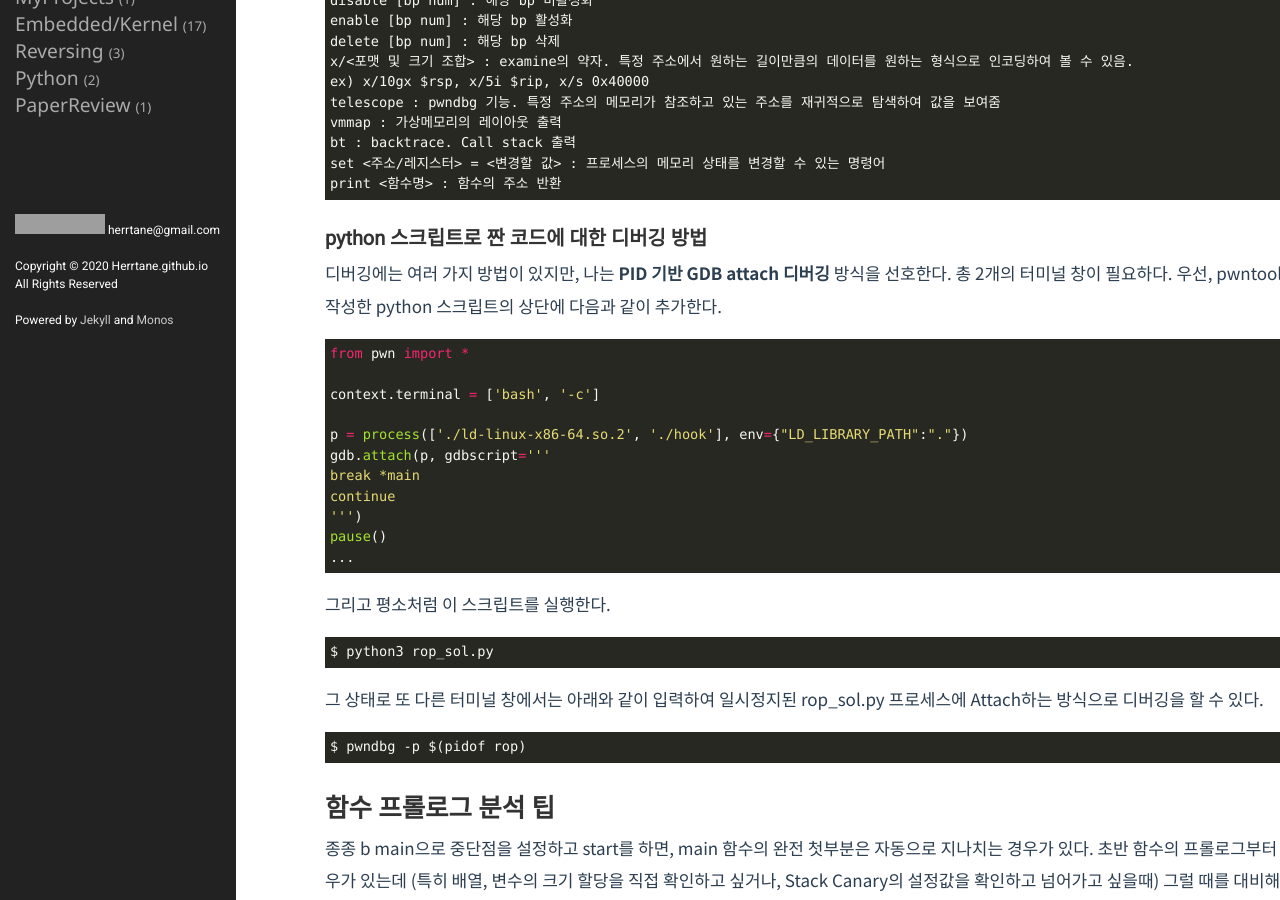
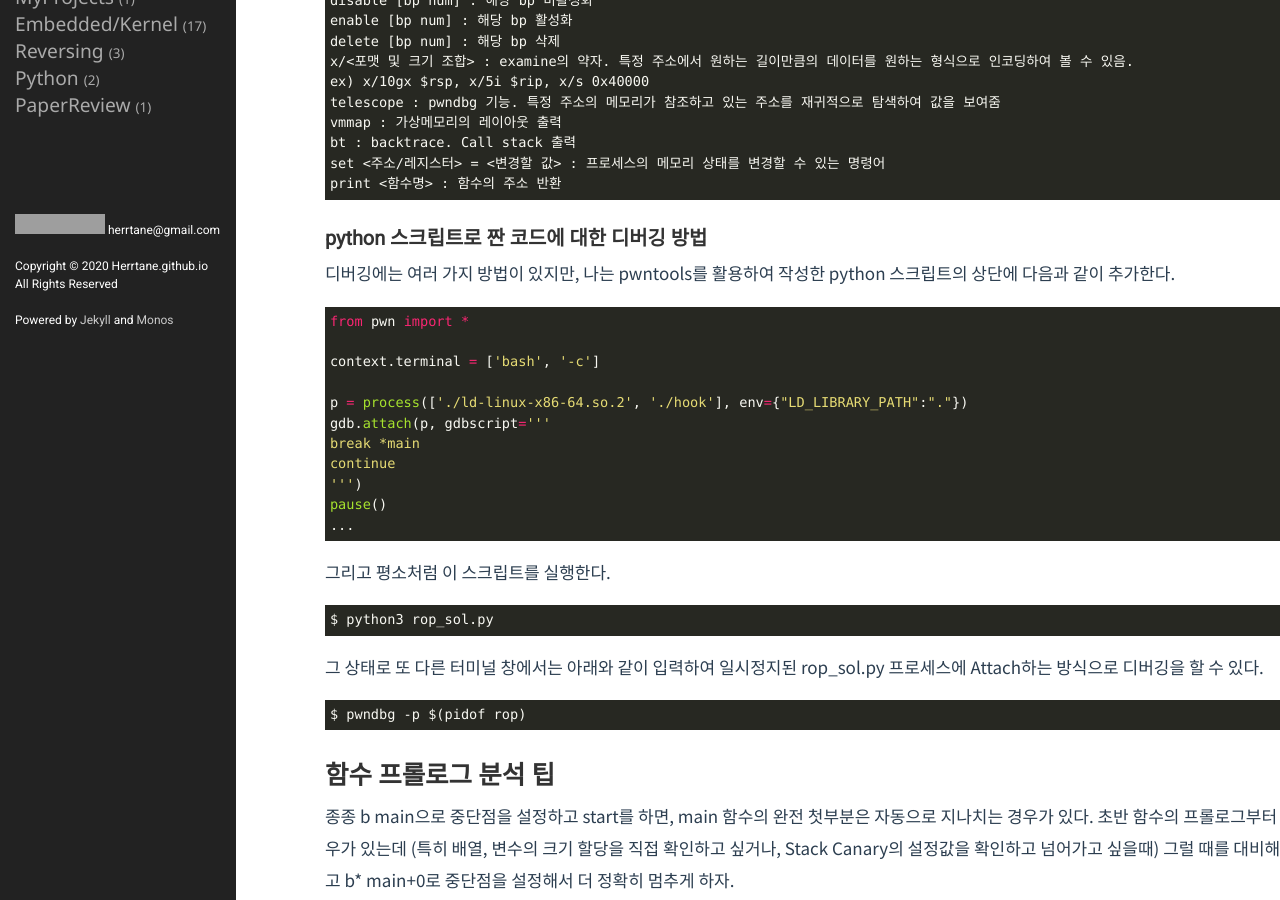
Before and after one commit to Herrtane/Herrtane.github.io, a Jekyll site: the page built from _posts/SystemHacking/2026-04-29-systemhacking-gdb.markdown, in a window 1280 px wide and 900 px high, scrolled down 666 px. Built offline with Jekyll 4.4.1, drawn with Linux system fonts in a browser that asks for light colours; comment, search, counter and statistics services are not loaded; grey boxes are pictures that could not be loaded.

Commit message:
Update 2026-04-29-systemhacking-gdb.markdown

````diff
--- a/_posts/SystemHacking/2026-04-29-systemhacking-gdb.markdown
+++ b/_posts/SystemHacking/2026-04-29-systemhacking-gdb.markdown
@@ -39,7 +39,7 @@ print <함수명> : 함수의 주소 반환
 
 ### python 스크립트로 짠 코드에 대한 디버깅 방법
 
-디버깅에는 여러 가지 방법이 있지만, 나는 **PID 기반 GDB attach 디버깅** 방식을 선호한다. 총 2개의 터미널 창이 필요하다. 우선, pwntools를 활용하여 작성한 python 스크립트의 상단에 다음과 같이 추가한다.
+디버깅에는 여러 가지 방법이 있지만, 나는 pwntools를 활용하여 작성한 python 스크립트의 상단에 다음과 같이 추가한다.
 
 ```python
 from pwn import *
````
